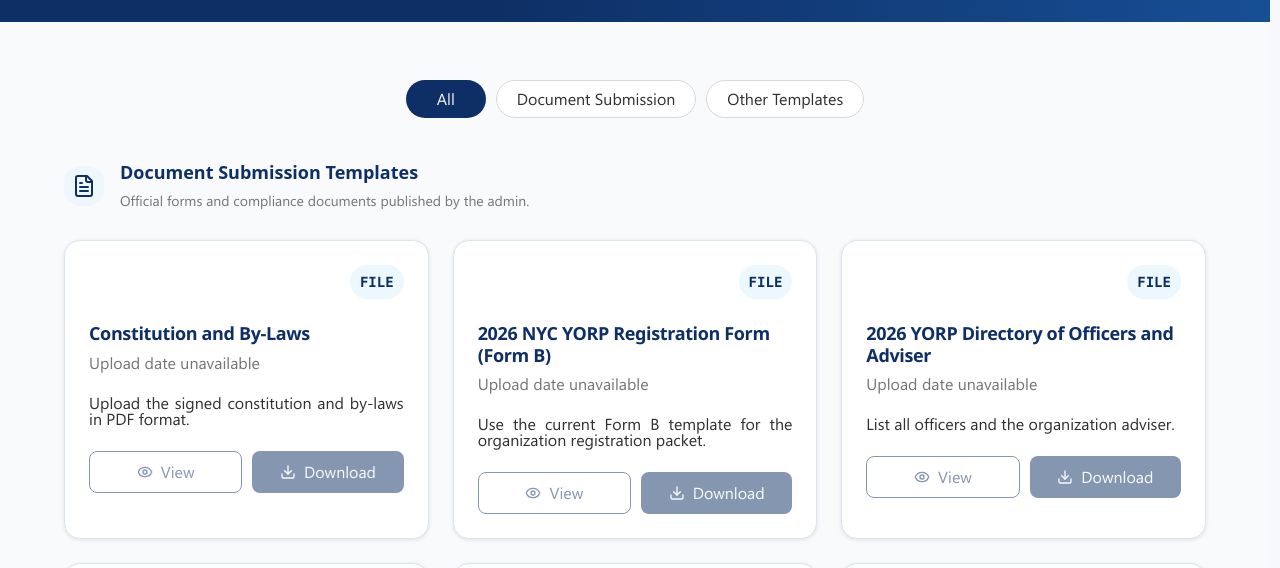
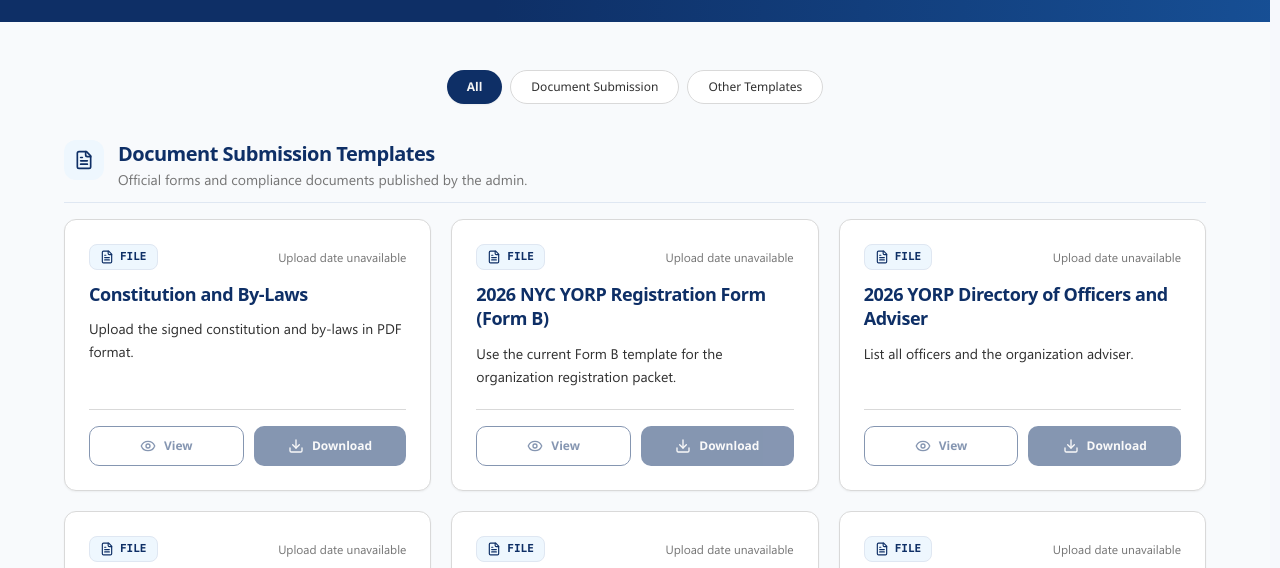
Before and after one commit to txiaoqt/lydorg, a React (Vite) app: page /public-templates in a window 1280 px wide. Shown: the part 384-952 px from the top of the page. Built offline with nearby package versions, Linux system fonts and the light colour scheme; no server answers; the database is empty; a web font is replaced by a local one.

Commit message:
Refine Forms & Templates card hierarchy, equal height grid, divider, and hover interactions with docs

```diff
--- a/src/components/public/PublicTemplatesCatalog.tsx
+++ b/src/components/public/PublicTemplatesCatalog.tsx
@@ -142,49 +142,50 @@ const PublicTemplatesCatalog = ({ compactHeader = false, searchTerm = "" }: Publ
     return (
       <div
         key={template.id}
-        className="flex flex-col gap-[24px] rounded-[16px] border border-public-bg-brand-subtle bg-white p-[24px] shadow-public-nav"
+        className="group flex h-full flex-col justify-between rounded-xl border border-public-border-default bg-white p-5 shadow-sm transition-all duration-200 hover:-translate-y-0.5 hover:border-public-border-brand/50 hover:shadow-md sm:p-6"
       >
-        {/* File type tag */}
-        <div className="flex justify-end">
-          <span className="rounded-full bg-[rgba(220,239,253,0.5)] px-[10px] py-[10px] font-mono text-public-fs-body-sm font-semibold leading-[100%] text-public-text-brand backdrop-blur-[4px]">
-            {fileType}
-          </span>
-        </div>
+        <div className="flex flex-1 flex-col gap-3">
+          {/* Header row: File Type Badge + Upload Date */}
+          <div className="flex items-center justify-between gap-2 text-xs">
+            <span className="inline-flex items-center gap-1.5 rounded-md bg-public-bg-tertiary-100 px-2.5 py-1 font-mono text-[11px] font-semibold text-public-text-brand border border-public-border-brand/20">
+              <FileText className="h-3.5 w-3.5 shrink-0" />
+              {fileType}
+            </span>
+            <span className="font-segoe text-xs text-public-text-secondary">
+              {formattedDate}
+            </span>
+          </div>
 
-        {/* Title + updated date */}
-        <div className="flex flex-col gap-[10px]">
-          <h3 className="font-segoe text-public-fs-subtitle-sm font-semibold leading-[120%] tracking-[-0.02em] text-public-text-brand">
+          {/* Title */}
+          <h3 className="font-segoe text-lg font-bold leading-snug tracking-tight text-public-text-brand group-hover:text-primary transition-colors">
             {template.name}
           </h3>
-          <p className="font-segoe text-public-fs-subheading-sm font-normal leading-[100%] text-public-text-secondary">
-            {formattedDate}
+
+          {/* Description */}
+          <p className="font-segoe text-sm leading-relaxed text-public-text-neutral-default line-clamp-3">
+            {template.description || fallbackDescription}
           </p>
         </div>
 
-        {/* Description */}
-        <p className="font-segoe text-public-fs-subheading-sm font-normal leading-[100%] text-justify text-public-text-neutral-default">
-          {template.description || fallbackDescription}
-        </p>
-
-        {/* Buttons */}
-        <div className="flex gap-[10px]">
+        {/* Divider + Actions */}
+        <div className="mt-5 border-t border-public-border-default pt-4 flex gap-2.5">
           <button
             type="button"
             disabled={viewDisabled}
             onClick={() => void openTemplate(template.templateFileUrl, template.name)}
-            className="flex flex-1 items-center justify-center gap-[8px] rounded-[8px] border border-public-border-brand bg-white px-[12px] py-[12px] font-segoe text-public-fs-subheading-sm font-normal leading-[100%] text-public-text-brand transition-colors hover:bg-public-bg-brand-subtle disabled:opacity-50"
+            className="flex-1 inline-flex h-10 items-center justify-center gap-2 rounded-lg border border-public-border-brand bg-white px-3 font-segoe text-xs font-semibold text-public-text-brand transition-colors hover:bg-public-bg-brand-subtle focus-visible:outline-none focus-visible:ring-2 focus-visible:ring-primary disabled:opacity-50"
           >
             <Eye className="h-4 w-4 shrink-0" />
-            {isOpening ? "Opening…" : "View"}
+            <span>{isOpening ? "Opening…" : "View"}</span>
           </button>
           <button
             type="button"
             disabled={downloadDisabled}
             onClick={() => void downloadTemplate(template.templateFileUrl, template.name)}
-            className="flex flex-1 items-center justify-center gap-[8px] rounded-[8px] bg-public-bg-brand px-[12px] py-[12px] font-segoe text-public-fs-subheading-sm font-normal leading-[100%] text-public-text-on-brand transition-colors hover:bg-public-bg-brand-hover disabled:opacity-50"
+            className="flex-1 inline-flex h-10 items-center justify-center gap-2 rounded-lg bg-public-bg-brand px-3 font-segoe text-xs font-semibold text-public-text-on-brand transition-colors hover:bg-public-bg-brand-hover focus-visible:outline-none focus-visible:ring-2 focus-visible:ring-primary disabled:opacity-50"
           >
             <Download className="h-4 w-4 shrink-0" />
-            {isDownloading ? "Downloading…" : "Download"}
+            <span>{isDownloading ? "Downloading…" : "Download"}</span>
           </button>
         </div>
       </div>
@@ -197,10 +198,10 @@ const PublicTemplatesCatalog = ({ compactHeader = false, searchTerm = "" }: Publ
   };
 
   return (
-    <div className="flex flex-col gap-[24px]">
+    <div className="flex flex-col gap-8">
 
       {/* Filter tabs */}
-      <div className="flex gap-[10px] overflow-x-auto p-[10px] sm:justify-center">
+      <div className="flex gap-2 overflow-x-auto pb-1 sm:justify-center">
         {filterTabs.map((tab) => (
           <button
             key={tab.id}
@@ -208,8 +209,8 @@ const PublicTemplatesCatalog = ({ compactHeader = false, searchTerm = "" }: Publ
             onClick={() => setActiveFilter(tab.id)}
             className={
               activeFilter === tab.id
-                ? `shrink-0 whitespace-nowrap rounded-full bg-public-bg-brand px-[20px] py-[10px] font-segoe text-public-fs-subheading-sm font-normal leading-[100%] text-public-text-neutral-on-neutral backdrop-blur-[4px]${tab.id === "all" ? " min-w-[80px]" : ""}`
-                : `shrink-0 whitespace-nowrap rounded-full border border-public-border-default bg-white px-[20px] py-[10px] font-segoe text-public-fs-subheading-sm font-normal leading-[100%] text-public-text-neutral-default${tab.id === "all" ? " min-w-[80px]" : ""}`
+                ? "shrink-0 whitespace-nowrap rounded-full bg-public-bg-brand px-5 py-2 font-segoe text-xs font-semibold text-public-text-on-brand shadow-sm transition-all"
+                : "shrink-0 whitespace-nowrap rounded-full border border-public-border-default bg-white px-5 py-2 font-segoe text-xs font-medium text-public-text-neutral-default hover:bg-muted/50 transition-all"
             }
           >
             {tab.label}
@@ -224,18 +225,18 @@ const PublicTemplatesCatalog = ({ compactHeader = false, searchTerm = "" }: Publ
           const Icon = cat.icon;
           const templates = templatesByCategory[cat.id];
           return (
-            <div key={cat.id} className="flex flex-col gap-[10px]">
+            <div key={cat.id} className="flex flex-col gap-4">
 
               {/* Category header */}
-              <div className="flex items-center gap-[16px] py-[10px]">
-                <div className="flex h-[40px] w-[40px] shrink-0 items-center justify-center rounded-[16px] bg-public-bg-tertiary-100 p-[8px]">
-                  <Icon className="h-6 w-6 text-public-text-brand" />
+              <div className="flex items-start gap-3.5 border-b border-public-border-default/60 pb-3">
+                <div className="flex h-10 w-10 shrink-0 items-center justify-center rounded-xl bg-public-bg-tertiary-100 p-2 text-public-text-brand">
+                  <Icon className="h-5 w-5" />
                 </div>
-                <div className="flex flex-col gap-[10px]">
-                  <h3 className="font-segoe text-public-fs-subtitle-sm font-bold leading-[120%] text-public-text-brand">
+                <div className="flex flex-col gap-0.5">
+                  <h2 className="font-segoe text-xl font-bold text-public-text-brand tracking-tight">
                     {cat.title}
-                  </h3>
-                  <p className="font-segoe text-public-fs-body-sm font-normal leading-[120%] text-public-text-secondary">
+                  </h2>
+                  <p className="font-segoe text-xs sm:text-sm text-public-text-secondary leading-relaxed">
                     {cat.subtitle}
                   </p>
                 </div>
@@ -243,11 +244,11 @@ const PublicTemplatesCatalog = ({ compactHeader = false, searchTerm = "" }: Publ
 
               {/* Cards or empty state */}
               {templates.length > 0 ? (
-                <div className="grid grid-cols-1 gap-[24px] py-[10px] sm:grid-cols-2 xl:grid-cols-3">
+                <div className="grid grid-cols-1 gap-5 sm:grid-cols-2 lg:grid-cols-3 auto-rows-fr">
                   {templates.map((t) => renderTemplateCard(t, cat.fallback))}
                 </div>
               ) : (
-                <div className="rounded-[16px] border border-dashed border-public-bg-brand-subtle bg-white px-5 py-8 text-center font-segoe text-public-fs-body-sm text-public-text-secondary">
+                <div className="rounded-xl border border-dashed border-public-border-default bg-white/60 p-8 text-center font-segoe text-sm text-public-text-secondary">
                   {cat.empty}
                 </div>
               )}
```
Also changed, not shown: 1 other file (tests, documents, lock files or other folders).
